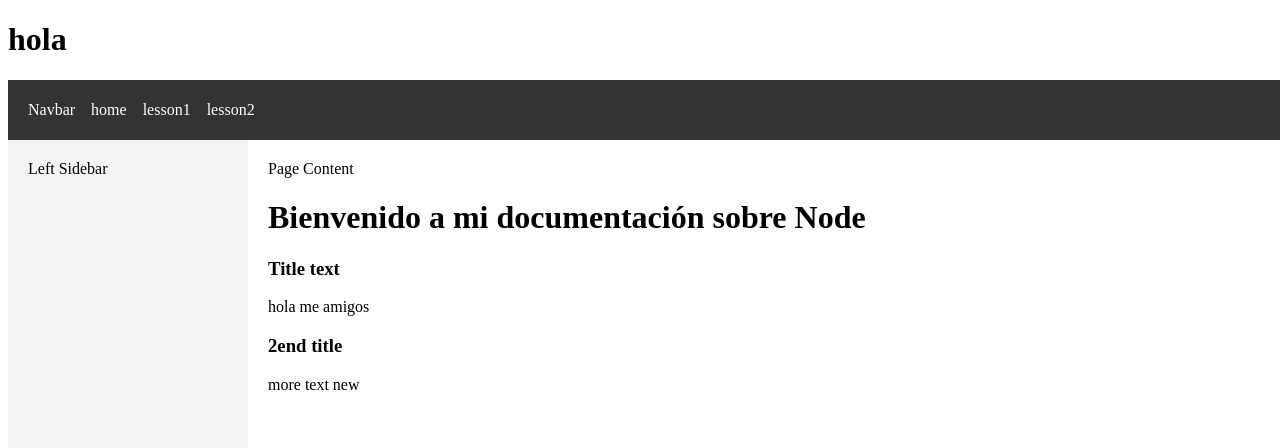
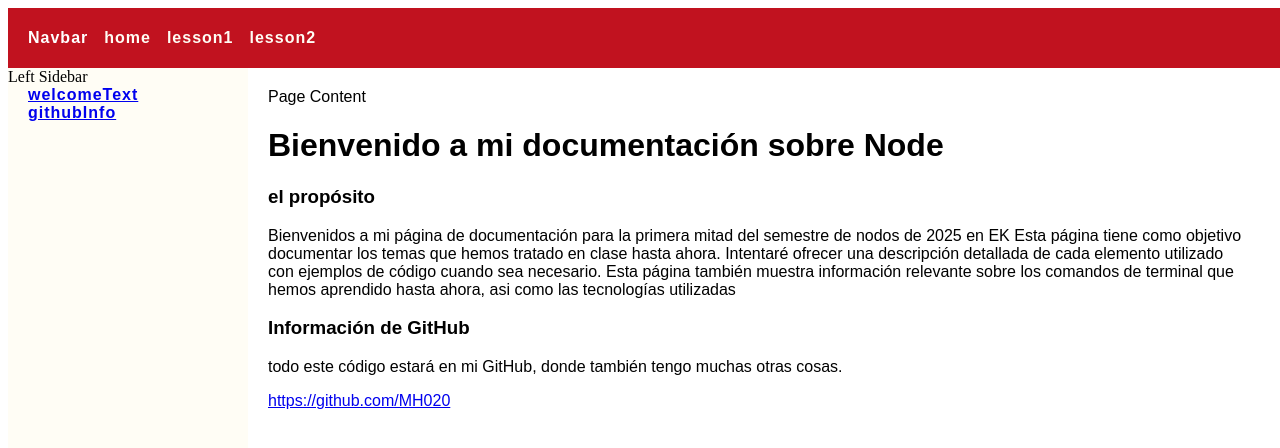
Before and after one commit to MH020/de-funci-n, a website with bundled scripts: page public/index.html in a window 1280 px wide. Shown: the top 448 px of the page. Built offline with nearby package versions, Linux system fonts and the light colour scheme.

Commit message:
setup of welcome page and creating a sidebar creator

```diff
--- a/public/css/stylesheet.css
+++ b/public/css/stylesheet.css
@@ -1,40 +1,54 @@
-/* Navbar at the top */
 #navbar {
   width: 100%;
   height: 60px;
-  background-color: #333;
-  color: white;
+  background-color: #c1121f;
+  color: #fff;
   display: flex;
   align-items: center;
   padding: 0 20px;
+  font-family: 'Montserrat', sans-serif;
+  font-weight: bold;
+  letter-spacing: 1px;
 }
 
 #mainContainer {
   display: flex;
   min-height: calc(100vh - 60px);
+  background: #fffdf5;
 }
-#leftSideBar {
+
+.sidebarContainer {
   width: 200px;
-  background-color: #f4f4f4;
-  padding: 20px;
+  font-family: 'Montserrat', sans-serif;
+  font-weight: bold;
+  letter-spacing: 1px;
+  color: #fff;
+  align-items: center;
+  padding: 0 20px;
 }
 
 #page {
   flex: 1;
   background-color: #fff;
   padding: 20px;
+  font-family: 'Montserrat', sans-serif;
 }
 
+/* Navbar links */
 .navbar {
   display: flex;
   gap: 1rem;
-  background: #333;
+  background: #c1121f;
   padding: 1rem;
 }
+
 .navbar a {
-  color: white;
+  color: #fffdf5;
   text-decoration: none;
+  font-weight: bold;
 }
+
 .navbar a:hover {
   text-decoration: underline;
+  color: #fca311;
 }
--- a/public/index.html
+++ b/public/index.html
@@ -7,11 +7,9 @@
     <title>el function</title>
 </head>
 <body>
-    <h1>hola</h1>
-
   <div id="navbar">Navbar</div>
   <div id="mainContainer">
-    <div id="leftSideBar">Left Sidebar</div>
+    <div id="SideBar">Left Sidebar</div>
     <div id="page">Page Content</div>
   </div>
   <script type="module" src="/js/index.js">
--- a/public/js/domElements.js
+++ b/public/js/domElements.js
@@ -20,9 +20,11 @@ function navbar(){
     return navbar;
 }
 
-function textBox(titleText,textinput){
+function textBox(titleText,textinput,id,idIdentifier){
     const textBoxContainer = document.createElement("div");
+    textBoxContainer.id = id
     textBoxContainer.classList.add("textBox");
+    textBoxContainer.dataset.idIdentifier = idIdentifier
 
     const title = document.createElement("h3");
     title.textContent = titleText || "title not given";
@@ -32,7 +34,6 @@ function textBox(titleText,textinput){
     text.classList.add("text");
     text.textContent = textinput  || "text not given";
     textBoxContainer.appendChild(text);
-
 
     return textBoxContainer;
 }
@@ -104,9 +105,30 @@ function codeRunner(titleText,inputCode,outputCode){
     return codeContainer
 }
 
+function createSidebar(htmlElement){
+    const sidebarContainer = document.createElement("div");
+    sidebarContainer.classList.add("sidebarContainer")
+
+    const elementIDs = htmlElement.querySelectorAll("[id]");
+
+    elementIDs.forEach(element => {
+        const anchorTag = document.createElement("a")
+        anchorTag.textContent = element.dataset.idIdentifier
+        anchorTag.href = `#${element.id}`;
+
+        const anchorHolder = document.createElement("div");
+        anchorHolder.appendChild(anchorTag)
+        sidebarContainer.appendChild(anchorHolder)
+    });
+
+    return sidebarContainer
+
+}
+
 export default {
     navbar: navbar,
     textBox: textBox,
-    codeRunner: codeRunner
+    codeRunner: codeRunner,
+    createSidebar: createSidebar
 
 }
--- a/public/js/index.js
+++ b/public/js/index.js
@@ -3,6 +3,7 @@ import dom from './domElements.js'
 
 const navbar = document.getElementById("navbar");
 const page = document.getElementById("page");
+const sidebar = document.getElementById("SideBar");
 
 
 const welcomeTitle = document.createElement("h1")
@@ -10,5 +11,22 @@ welcomeTitle.textContent = "Bienvenido a mi documentación sobre Node"
 
 navbar.appendChild(dom.navbar());
 page.appendChild(welcomeTitle);
-page.appendChild(dom.textBox("Title text","hola me amigos"))
-page.appendChild(dom.textBox("2end title","more text new"))
+
+const welcomeText = "Bienvenidos a mi página de documentación para la primera mitad del semestre de nodos de 2025 en EK" + " " +
+    "Esta página tiene como objetivo documentar los temas que hemos tratado en clase hasta ahora. Intentaré ofrecer una descripción detallada de cada elemento utilizado" + " " +
+    "con ejemplos de código cuando sea necesario. Esta página también muestra información relevante sobre los comandos de terminal que hemos aprendido hasta ahora," + " " +
+    "asi como las tecnologías utilizadas";
+
+    const githubInfo = "todo este código estará en mi GitHub, donde también tengo muchas otras cosas."
+
+page.appendChild(dom.textBox("el propósito",welcomeText,1,"welcomeText"))
+
+const githubTextbox = dom.textBox("Información de GitHub",githubInfo,2,"githubInfo")
+page.appendChild(githubTextbox)
+
+const githubLink = document.createElement("a")
+githubLink.textContent = "https://github.com/MH020"
+githubLink.href = "https://github.com/MH020"
+githubTextbox.appendChild(githubLink)
+
+sidebar.appendChild(dom.createSidebar(page));
```
Also changed, not shown: 1 other file.
